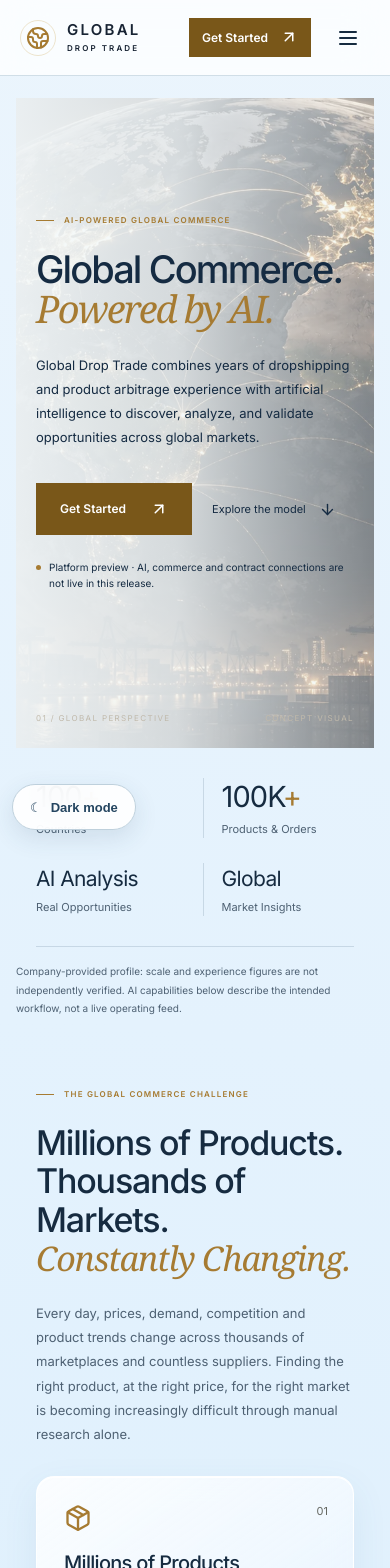
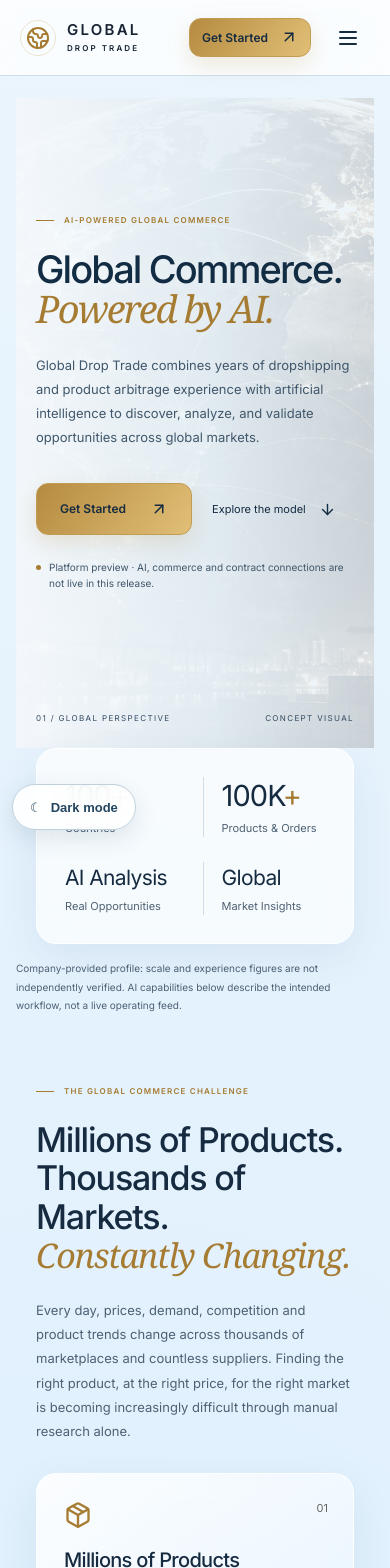
Before and after one commit to Rezamoradifar/Gloucestershire, a React (Vite) app in the folder website/: page / in a window 390 px wide. Shown: the top 1568 px of the page. Built offline with nearby package versions, Linux system fonts and the light colour scheme.

Commit message:
Fix unreadable mobile navigation and strengthen glass daylight hero

```diff
--- a/website/src/theme.css
+++ b/website/src/theme.css
@@ -58,3 +58,21 @@
 :root[data-theme='light'] .global-theme-toggle{background:#ffffffeb;color:#244560;border-color:#bed0dc;box-shadow:0 8px 24px #284b651f;backdrop-filter:blur(16px)}
 @supports not (backdrop-filter:blur(1px)){:root[data-theme='light'] .gdt-header,:root[data-theme='light'] .topbar,:root[data-theme='light'] .panel,:root[data-theme='light'] .stat:not(.primary){background:#f8fbff}}
 @media(prefers-reduced-transparency:reduce){:root[data-theme='light'] .gdt-header,:root[data-theme='light'] .topbar,:root[data-theme='light'] .panel,:root[data-theme='light'] .stat:not(.primary){background:#f8fbff;backdrop-filter:none}}
+
+/* Mobile menu contrast and premium daylight glass layer */
+:root[data-theme='light'] .gdt-links.open{background:#f7fbfff5!important;color:#1b344b!important;border:1px solid #ffffffd9;box-shadow:0 24px 55px #17395332;backdrop-filter:blur(24px) saturate(155%);-webkit-backdrop-filter:blur(24px) saturate(155%)}
+:root[data-theme='light'] .gdt-links.open a{color:#183249!important;font-weight:600}
+:root[data-theme='light'] .gdt-links.open a:hover,:root[data-theme='light'] .gdt-links.open a:focus-visible{color:#93671f!important}
+:root[data-theme='light'] .gdt-menu-button{color:#182c40}
+:root[data-theme='light'] .gdt-hero{background:#eaf3fb}
+:root[data-theme='light'] .gdt-hero-image{opacity:.28;filter:saturate(.6) brightness(1.3)}
+:root[data-theme='light'] .gdt-hero-shade{background:linear-gradient(90deg,#f7fbfff0,#eaf5fbd6 55%,#edf5fa77)}
+:root[data-theme='light'] .gdt-hero-content{position:relative;z-index:1}
+:root[data-theme='light'] .gdt-hero-content h1{color:#122c44;text-shadow:0 2px 20px #ffffff9c}
+:root[data-theme='light'] .gdt-hero-content>p{color:#40576b}
+:root[data-theme='light'] .gdt-preview{color:#3f566b}
+:root[data-theme='light'] .gdt-hero-label{color:#344b62}
+:root[data-theme='light'] .gdt-stats,:root[data-theme='light'] .gdt-challenges article,:root[data-theme='light'] .gdt-demo-panel{border-radius:20px;box-shadow:0 14px 40px #294f7214}
+:root[data-theme='light'] .gdt-stats{background:#ffffffa8;border:1px solid #fff;backdrop-filter:blur(14px);-webkit-backdrop-filter:blur(14px);padding:28px}
+:root[data-theme='light'] .gdt-page .gdt-button{background:linear-gradient(125deg,#b58b40,#e1bf77);border-color:#c29c52;color:#172c40!important;border-radius:12px;box-shadow:0 8px 22px #ad83352e}
+@media(max-width:768px){:root[data-theme='light'] .gdt-links.open{position:absolute;top:100%;left:12px;right:12px;z-index:50;border-radius:20px;padding:20px 24px}:root[data-theme='light'] .gdt-links.open a{display:block;padding:13px 4px;border-bottom:1px solid #d8e3ed}:root[data-theme='light'] .gdt-links.open a:last-child{border-bottom:0}}
```
